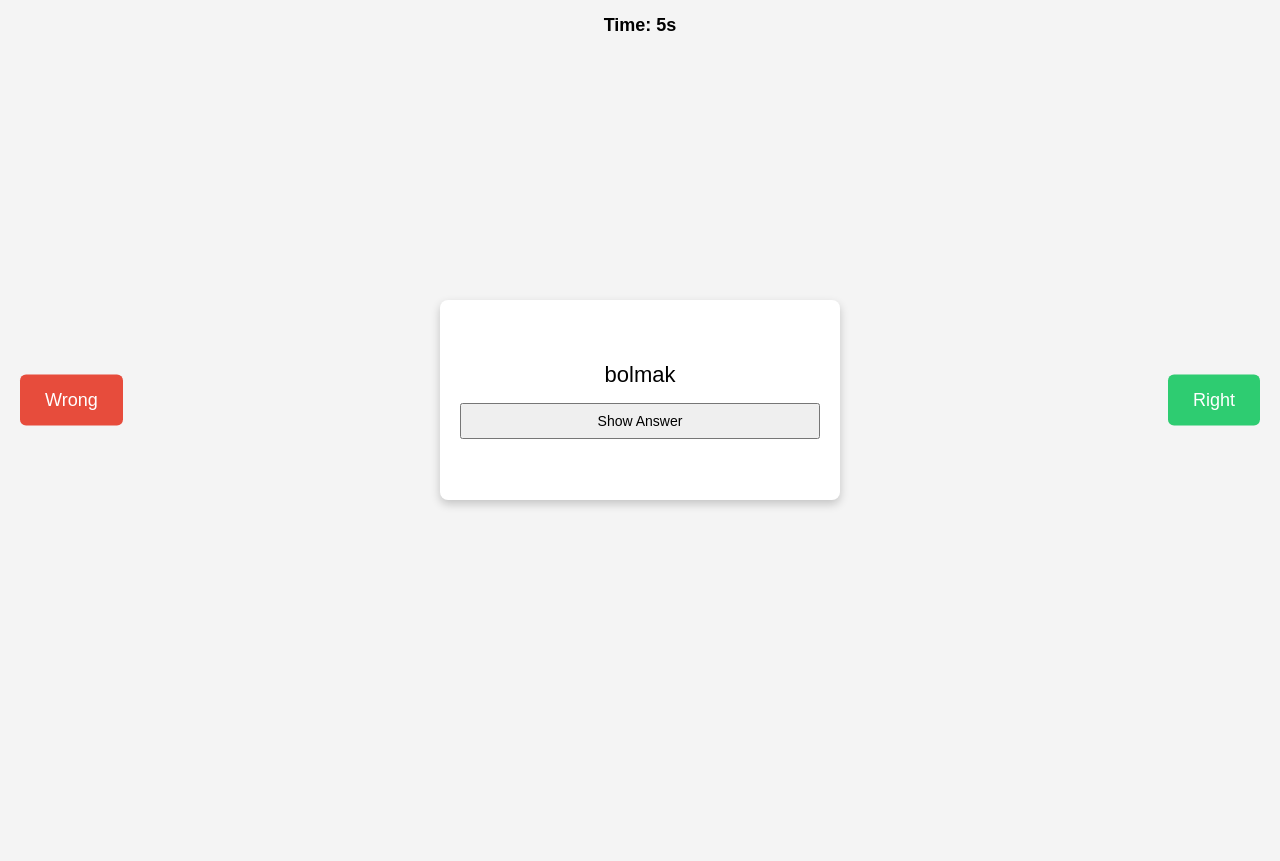
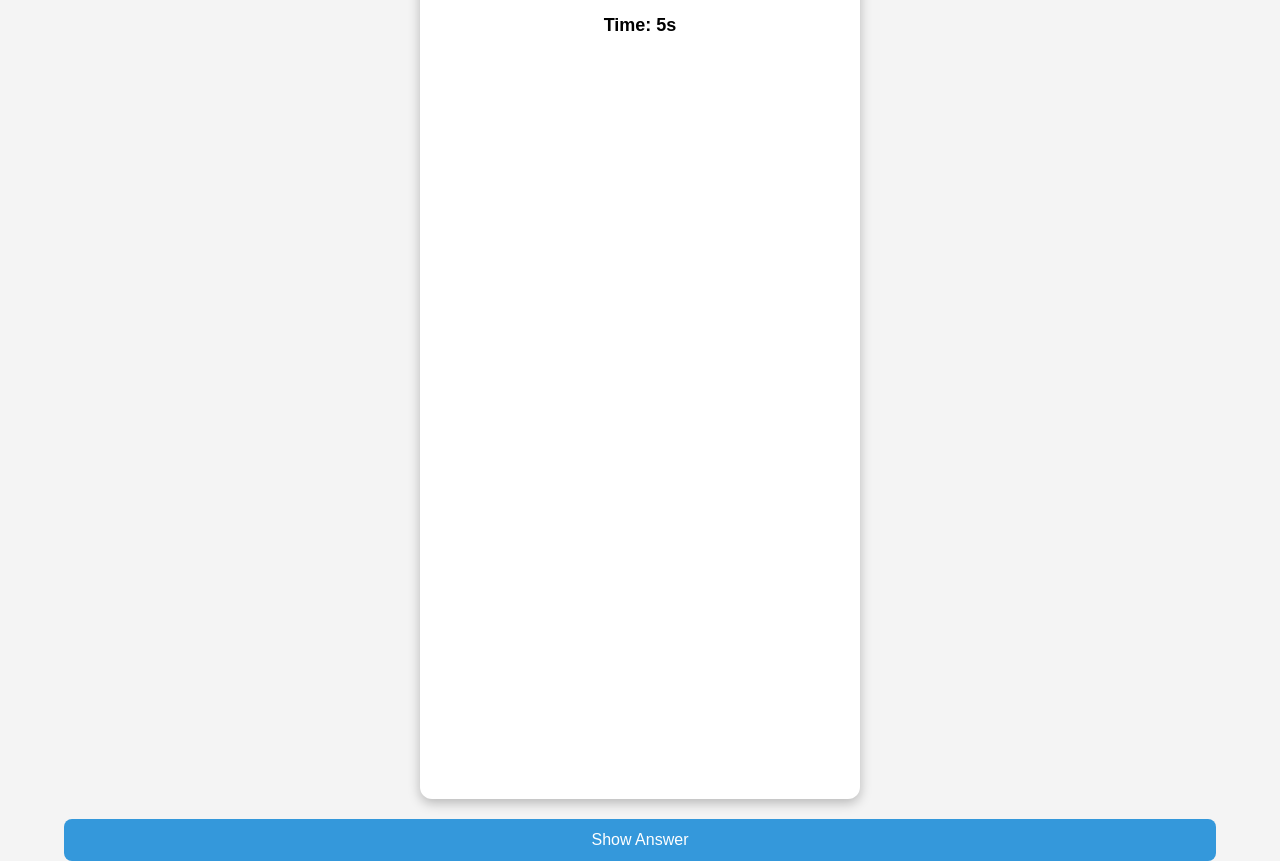
Before and after one commit to Sahet-dev/Sahet-dev-German-Lang-Flash-Cards, a plain HTML site: page index.html in a window 1280 px wide. Before the commit the page ends 800 px from the top, so only its background shows below. Drawn offline with Linux system fonts and the light colour scheme.

Commit message:
Design improments

```diff
--- /dev/null
+++ b/cards.js
@@ -0,0 +1,128 @@
+// cards.js
+let cards = [
+
+    /* ===== A1 ===== */
+    { front: "bolmak", back: "sein" },
+    { front: "bolmak (eýe bolmak)", back: "haben" },
+    { front: "bolup galmak / bolmak", back: "werden" },
+    { front: "gitmek", back: "gehen" },
+    { front: "gelmek", back: "kommen" },
+    { front: "galmak", back: "bleiben" },
+    { front: "etmek / ýasamak", back: "machen" },
+    { front: "etmek", back: "tun" },
+    { front: "aýtmak", back: "sagen" },
+    { front: "görmek", back: "sehen" },
+    { front: "bermek", back: "geben" },
+    { front: "almak", back: "nehmen" },
+    { front: "getirmek", back: "bringen" },
+    { front: "alyp gelmek", back: "holen" },
+    { front: "öwrenmek", back: "lernen" },
+    { front: "oýnamak", back: "spielen" },
+    { front: "ýaşamak (ýaşaýyş)", back: "wohnen" },
+    { front: "ýaşamak", back: "leben" },
+    { front: "ady bolmak", back: "heißen" },
+    { front: "soramak", back: "fragen" },
+    { front: "jogap bermek", back: "antworten" },
+    { front: "iýmək", back: "essen" },
+    { front: "içmek", back: "trinken" },
+    { front: "uklamak", back: "schlafen" },
+    { front: "ylgamak / ýöremek", back: "laufen" },
+    { front: "sürmek / ulag bilen gitmek", back: "fahren" },
+    { front: "uçmak", back: "fliegen" },
+    { front: "satyn almak", back: "kaufen" },
+    { front: "tölemek", back: "bezahlen" },
+    { front: "nahar bişirmek", back: "kochen" },
+    { front: "açmak", back: "öffnen" },
+    { front: "ýapmak", back: "schließen" },
+    { front: "kömek etmek", back: "helfen" },
+    { front: "başlamak", back: "beginnen" },
+    { front: "tamamlamak / gutarmak", back: "enden" },
+    { front: "okamak (uni)", back: "studieren" },
+    { front: "türgenleşmek / maşk etmek", back: "üben" },
+    { front: "söýmek", back: "lieben" },
+    { front: "ýigrenmek", back: "hassen" },
+
+    /* ===== A2 ===== */
+    { front: "geplemek", back: "sprechen" },
+    { front: "gürleşmek", back: "reden" },
+    { front: "gürrüň bermek", back: "erzählen" },
+    { front: "eşitmek", back: "hören" },
+    { front: "diňlemek", back: "zuhören" },
+    { front: "düşünmek", back: "verstehen" },
+    { front: "düşündirmek", back: "erklären" },
+    { front: "pikir etmek", back: "meinen" },
+    { front: "ynanmak", back: "glauben" },
+    { front: "bilmek (fakt)", back: "wissen" },
+    { front: "tanymak", back: "kennen" },
+    { front: "ýatdan çykarmak", back: "vergessen" },
+    { front: "ýatlamak", back: "erinnern" },
+    { front: "islemek", back: "möchten" },
+    { front: "duýmak", back: "fühlen" },
+    { front: "umyt etmek", back: "hoffen" },
+    { front: "synanyşmak", back: "versuchen" },
+    { front: "gerek bolmak", back: "brauchen" },
+    { front: "ýetip gelmek", back: "ankommen" },
+    { front: "ugramak / gitmek", back: "abfahren" },
+    { front: "bile gelmek", back: "mitkommen" },
+    { front: "yza dolanmak", back: "zurückkommen" },
+    { front: "çakylyk bermek", back: "einladen" },
+    { front: "jaň etmek", back: "anrufen" },
+    { front: "garşylap almak", back: "abholen" },
+    { front: "myhmançylyk etmek", back: "besuchen" },
+    { front: "duşuşmak", back: "treffen" },
+    { front: "başlamak", back: "anfangen" },
+    { front: "bes etmek", back: "aufhören" },
+    { front: "gözlemek", back: "suchen" },
+    { front: "ýitirmek", back: "verlieren" },
+    { front: "ýeňmek", back: "gewinnen" },
+    { front: "ugratmak", back: "schicken" },
+    { front: "almak (alyp bolmak)", back: "bekommen" },
+    { front: "bahasy bolmak", back: "kosten" },
+    { front: "syýahat etmek", back: "reisen" },
+
+    /* Reflexive */
+    { front: "şatlanmak", back: "sich freuen" },
+    { front: "gyzyklanmak", back: "sich interessieren" },
+    { front: "ötünç soramak", back: "sich entschuldigen" },
+    { front: "ýuwunmak", back: "sich waschen" },
+    { front: "duýmak", back: "sich fühlen" },
+
+    /* ===== B1 ===== */
+    { front: "pikirlenmek", back: "denken" },
+    { front: "razylaşmak", back: "zustimmen" },
+    { front: "ret etmek", back: "ablehnen" },
+    { front: "garaşmak", back: "erwarten" },
+    { front: "karar bermek", back: "entscheiden" },
+    { front: "deňeşdirmek", back: "vergleichen" },
+    { front: "suratlandyrmak", back: "beschreiben" },
+    { front: "habar bermek", back: "berichten" },
+    { front: "ara alyp maslahatlaşmak", back: "diskutieren" },
+    { front: "habar ýetirmek", back: "mitteilen" },
+    { front: "tanyşdyrmak", back: "vorstellen" },
+    { front: "işlemek", back: "arbeiten" },
+    { front: "işden çykmak", back: "kündigen" },
+    { front: "işe almak", back: "einstellen" },
+    { front: "arz etmek", back: "sich bewerben" },
+    { front: "gatnaşmak", back: "teilnehmen" },
+    { front: "guramak", back: "organisieren" },
+    { front: "taýýarlamak", back: "vorbereiten" },
+    { front: "amala aşyrmak", back: "durchführen" },
+    { front: "meýilleşdirmek", back: "planen" },
+    { front: "barlamak", back: "prüfen" },
+    { front: "münmek", back: "einsteigen" },
+    { front: "düşmek", back: "aussteigen" },
+    { front: "çalyşmak", back: "umsteigen" },
+    { front: "sypdyrmak", back: "verpassen" },
+    { front: "ýetmek", back: "erreichen" },
+    { front: "taşlamak / terk etmek", back: "verlassen" },
+    { front: "yza dolanmak", back: "zurückkehren" },
+    { front: "el çekmek", back: "aufgeben" },
+    { front: "dowam etmek", back: "fortsetzen" },
+    { front: "bile gatnaşmak", back: "mitmachen" },
+    { front: "anyklamak", back: "feststellen" },
+    { front: "bolup geçmek", back: "stattfinden" },
+    { front: "ýatyryp goýmak", back: "abbrechen" },
+    { front: "gowulandyrmak", back: "verbessern" },
+    { front: "gaharlanmak", back: "sich ärgern" },
+    { front: "geň galmak", back: "sich wundern" }
+];
--- a/index.html
+++ b/index.html
@@ -3,6 +3,7 @@
 <head>
     <meta charset="UTF-8" />
     <title>Turkmen → German Flashcards</title>
+    <meta name="viewport" content="width=device-width, initial-scale=1.0" />
     <style>
         body {
             font-family: Arial, sans-serif;
@@ -13,6 +14,8 @@
             flex-direction: column;
             align-items: center;
             justify-content: center;
+            overflow: hidden;
+            position: relative;
         }
 
         #timer {
@@ -20,20 +23,35 @@
             top: 15px;
             font-size: 18px;
             font-weight: bold;
+            z-index: 10;
         }
 
         #card {
             background: white;
-            width: 360px;
-            min-height: 160px;
+            width: 90%;
+            max-width: 400px;
+            min-height: 820px;
             padding: 20px;
-            border-radius: 8px;
-            box-shadow: 0 4px 10px rgba(0,0,0,0.2);
+            border-radius: 12px;
+            box-shadow: 0 4px 12px rgba(0,0,0,0.25);
+            display: flex;
+            flex-direction: column;
+            justify-content: space-between; /* Push content to top and button to bottom */
+            align-items: center;
             text-align: center;
             font-size: 22px;
-            display: flex;
-            flex-direction: column;
-            justify-content: center;
+            position: relative;
+            z-index: 5;
+        }
+
+        .card-content {
+            width: 100%;
+        }
+
+        #front, #answer {
+            width: 100%;
+            word-wrap: break-word;
+            font-size: 22px;
         }
 
         #answer {
@@ -44,38 +62,53 @@
         }
 
         #showAnswer {
-            margin-top: 15px;
-            padding: 8px 14px;
-            font-size: 14px;
+            margin-top: 20px;
+            padding: 12px 20px;
+            font-size: 16px;
             cursor: pointer;
+            border-radius: 8px;
+            border: none;
+            background: #3498db;
+            color: white;
+            width: 90%;
+            align-self: center;
         }
 
+        /* Full screen invisible left/right buttons */
         .side-btn {
             position: absolute;
+            top: 0;
+            width: 50%;
+            height: 100%;
+            opacity: 0;
+            cursor: pointer;
+            z-index: 2;
+        }
+
+        #wrongBtn { left: 0; }
+        #rightBtn { right: 0; }
+
+        /* Emoji feedback smaller on left/right */
+        .emoji {
+            position: absolute;
+            font-size: 40px;
             top: 50%;
             transform: translateY(-50%);
-            padding: 15px 25px;
-            font-size: 18px;
-            cursor: pointer;
-            border: none;
-            border-radius: 6px;
-            color: white;
+            opacity: 0;
+            pointer-events: none;
+            transition: opacity 0.3s ease, transform 0.3s ease;
+            z-index: 20;
         }
 
-        #wrongBtn {
-            left: 20px;
-            background: #e74c3c;
-        }
-
-        #rightBtn {
-            right: 20px;
-            background: #2ecc71;
-        }
+        #emoji-left { left: 20px; }
+        #emoji-right { right: 20px; }
 
         #done {
             display: none;
             font-size: 24px;
             font-weight: bold;
+            text-align: center;
+            padding: 20px;
         }
     </style>
 </head>
@@ -83,146 +116,27 @@
 
 <div id="timer">Time: 0s</div>
 
-<button id="wrongBtn" class="side-btn">Wrong</button>
-<button id="rightBtn" class="side-btn">Right</button>
+<!-- Invisible full-screen buttons -->
+
 
 <div id="card">
-    <div id="front"></div>
-    <div id="answer"></div>
-    <button id="showAnswer">Show Answer</button>
+    <div id="wrongBtn" class="side-btn"></div>
+    <div id="rightBtn" class="side-btn"></div>
+    <div class="card-content">
+        <div id="front"></div>
+        <div id="answer"></div>
+    </div>
 </div>
+<button id="showAnswer">Show Answer</button>
+
+<!-- Emoji feedback -->
+<div id="emoji-left" class="emoji">❌</div>
+<div id="emoji-right" class="emoji">✅</div>
 
 <div id="done"></div>
 
+<script src="cards.js"></script>
 <script>
-    let cards = [
-
-        /* ===== A1 ===== */
-        { front: "bolmak", back: "sein" },
-        { front: "bolmak (eýe bolmak)", back: "haben" },
-        { front: "bolup galmak / bolmak", back: "werden" },
-        { front: "gitmek", back: "gehen" },
-        { front: "gelmek", back: "kommen" },
-        { front: "galmak", back: "bleiben" },
-        { front: "etmek / ýasamak", back: "machen" },
-        { front: "etmek", back: "tun" },
-        { front: "aýtmak", back: "sagen" },
-        { front: "görmek", back: "sehen" },
-        { front: "bermek", back: "geben" },
-        { front: "almak", back: "nehmen" },
-        { front: "getirmek", back: "bringen" },
-        { front: "alyp gelmek", back: "holen" },
-        { front: "öwrenmek", back: "lernen" },
-        { front: "oýnamak", back: "spielen" },
-        { front: "ýaşamak (ýaşaýyş)", back: "wohnen" },
-        { front: "ýaşamak", back: "leben" },
-        { front: "ady bolmak", back: "heißen" },
-        { front: "soramak", back: "fragen" },
-        { front: "jogap bermek", back: "antworten" },
-        { front: "iýmək", back: "essen" },
-        { front: "içmek", back: "trinken" },
-        { front: "uklamak", back: "schlafen" },
-        { front: "ylgamak / ýöremek", back: "laufen" },
-        { front: "sürmek / ulag bilen gitmek", back: "fahren" },
-        { front: "uçmak", back: "fliegen" },
-        { front: "satyn almak", back: "kaufen" },
-        { front: "tölemek", back: "bezahlen" },
-        { front: "nahar bişirmek", back: "kochen" },
-        { front: "açmak", back: "öffnen" },
-        { front: "ýapmak", back: "schließen" },
-        { front: "kömek etmek", back: "helfen" },
-        { front: "başlamak", back: "beginnen" },
-        { front: "tamamlamak / gutarmak", back: "enden" },
-        { front: "okamak (uni)", back: "studieren" },
-        { front: "türgenleşmek / maşk etmek", back: "üben" },
-        { front: "söýmek", back: "lieben" },
-        { front: "ýigrenmek", back: "hassen" },
-
-        /* ===== A2 ===== */
-        { front: "geplemek", back: "sprechen" },
-        { front: "gürleşmek", back: "reden" },
-        { front: "gürrüň bermek", back: "erzählen" },
-        { front: "eşitmek", back: "hören" },
-        { front: "diňlemek", back: "zuhören" },
-        { front: "düşünmek", back: "verstehen" },
-        { front: "düşündirmek", back: "erklären" },
-        { front: "pikir etmek", back: "meinen" },
-        { front: "ynanmak", back: "glauben" },
-        { front: "bilmek (fakt)", back: "wissen" },
-        { front: "tanymak", back: "kennen" },
-        { front: "ýatdan çykarmak", back: "vergessen" },
-        { front: "ýatlamak", back: "erinnern" },
-        { front: "islemek", back: "möchten" },
-        { front: "duýmak", back: "fühlen" },
-        { front: "umyt etmek", back: "hoffen" },
-        { front: "synanyşmak", back: "versuchen" },
-        { front: "gerek bolmak", back: "brauchen" },
-        { front: "ýetip gelmek", back: "ankommen" },
-        { front: "ugramak / gitmek", back: "abfahren" },
-        { front: "bile gelmek", back: "mitkommen" },
-        { front: "yza dolanmak", back: "zurückkommen" },
-        { front: "çakylyk bermek", back: "einladen" },
-        { front: "jaň etmek", back: "anrufen" },
-        { front: "garşylap almak", back: "abholen" },
-        { front: "myhmançylyk etmek", back: "besuchen" },
-        { front: "duşuşmak", back: "treffen" },
-        { front: "başlamak", back: "anfangen" },
-        { front: "bes etmek", back: "aufhören" },
-        { front: "gözlemek", back: "suchen" },
-        { front: "ýitirmek", back: "verlieren" },
-        { front: "ýeňmek", back: "gewinnen" },
-        { front: "ugratmak", back: "schicken" },
-        { front: "almak (alyp bolmak)", back: "bekommen" },
-        { front: "bahasy bolmak", back: "kosten" },
-        { front: "syýahat etmek", back: "reisen" },
-
-        /* Reflexive */
-        { front: "şatlanmak", back: "sich freuen" },
-        { front: "gyzyklanmak", back: "sich interessieren" },
-        { front: "ötünç soramak", back: "sich entschuldigen" },
-        { front: "ýuwunmak", back: "sich waschen" },
-        { front: "duýmak", back: "sich fühlen" },
-
-        /* ===== B1 ===== */
-        { front: "pikirlenmek", back: "denken" },
-        { front: "razylaşmak", back: "zustimmen" },
-        { front: "ret etmek", back: "ablehnen" },
-        { front: "garaşmak", back: "erwarten" },
-        { front: "karar bermek", back: "entscheiden" },
-        { front: "deňeşdirmek", back: "vergleichen" },
-        { front: "suratlandyrmak", back: "beschreiben" },
-        { front: "habar bermek", back: "berichten" },
-        { front: "ara alyp maslahatlaşmak", back: "diskutieren" },
-        { front: "habar ýetirmek", back: "mitteilen" },
-        { front: "tanyşdyrmak", back: "vorstellen" },
-        { front: "işlemek", back: "arbeiten" },
-        { front: "işden çykmak", back: "kündigen" },
-        { front: "işe almak", back: "einstellen" },
-        { front: "arz etmek", back: "sich bewerben" },
-        { front: "gatnaşmak", back: "teilnehmen" },
-        { front: "guramak", back: "organisieren" },
-        { front: "taýýarlamak", back: "vorbereiten" },
-        { front: "amala aşyrmak", back: "durchführen" },
-        { front: "meýilleşdirmek", back: "planen" },
-        { front: "barlamak", back: "prüfen" },
-        { front: "münmek", back: "einsteigen" },
-        { front: "düşmek", back: "aussteigen" },
-        { front: "çalyşmak", back: "umsteigen" },
-        { front: "sypdyrmak", back: "verpassen" },
-        { front: "ýetmek", back: "erreichen" },
-        { front: "taşlamak / terk etmek", back: "verlassen" },
-        { front: "yza dolanmak", back: "zurückkehren" },
-        { front: "el çekmek", back: "aufgeben" },
-        { front: "dowam etmek", back: "fortsetzen" },
-        { front: "bile gatnaşmak", back: "mitmachen" },
-        { front: "anyklamak", back: "feststellen" },
-        { front: "bolup geçmek", back: "stattfinden" },
-        { front: "ýatyryp goýmak", back: "abbrechen" },
-        { front: "gowulandyrmak", back: "verbessern" },
-        { front: "gaharlanmak", back: "sich ärgern" },
-        { front: "geň galmak", back: "sich wundern" }
-    ];
-
     let startTime = Date.now();
     let timerInterval = setInterval(updateTimer, 1000);
 
@@ -245,15 +159,27 @@
         document.getElementById("answer").style.display = "block";
     };
 
+    function showEmoji(side) {
+        const emoji = side === "right" ? document.getElementById("emoji-right") : document.getElementById("emoji-left");
+        emoji.style.opacity = 1;
+        emoji.style.transform = "translateY(-50%) scale(1.2)";
+        setTimeout(() => {
+            emoji.style.opacity = 0;
+            emoji.style.transform = "translateY(-50%) scale(1)";
+        }, 500);
+    }
+
     document.getElementById("rightBtn").onclick = () => {
+        showEmoji("right");
         cards.shift();
-        showCard();
+        setTimeout(showCard, 300);
     };
 
     document.getElementById("wrongBtn").onclick = () => {
+        showEmoji("left");
         let card = cards.shift();
-        cards.splice(1, 0, card);
-        showCard();
+        cards.push(card); // put wrong card at the end
+        setTimeout(showCard, 300);
     };
 
     function finish() {
```
